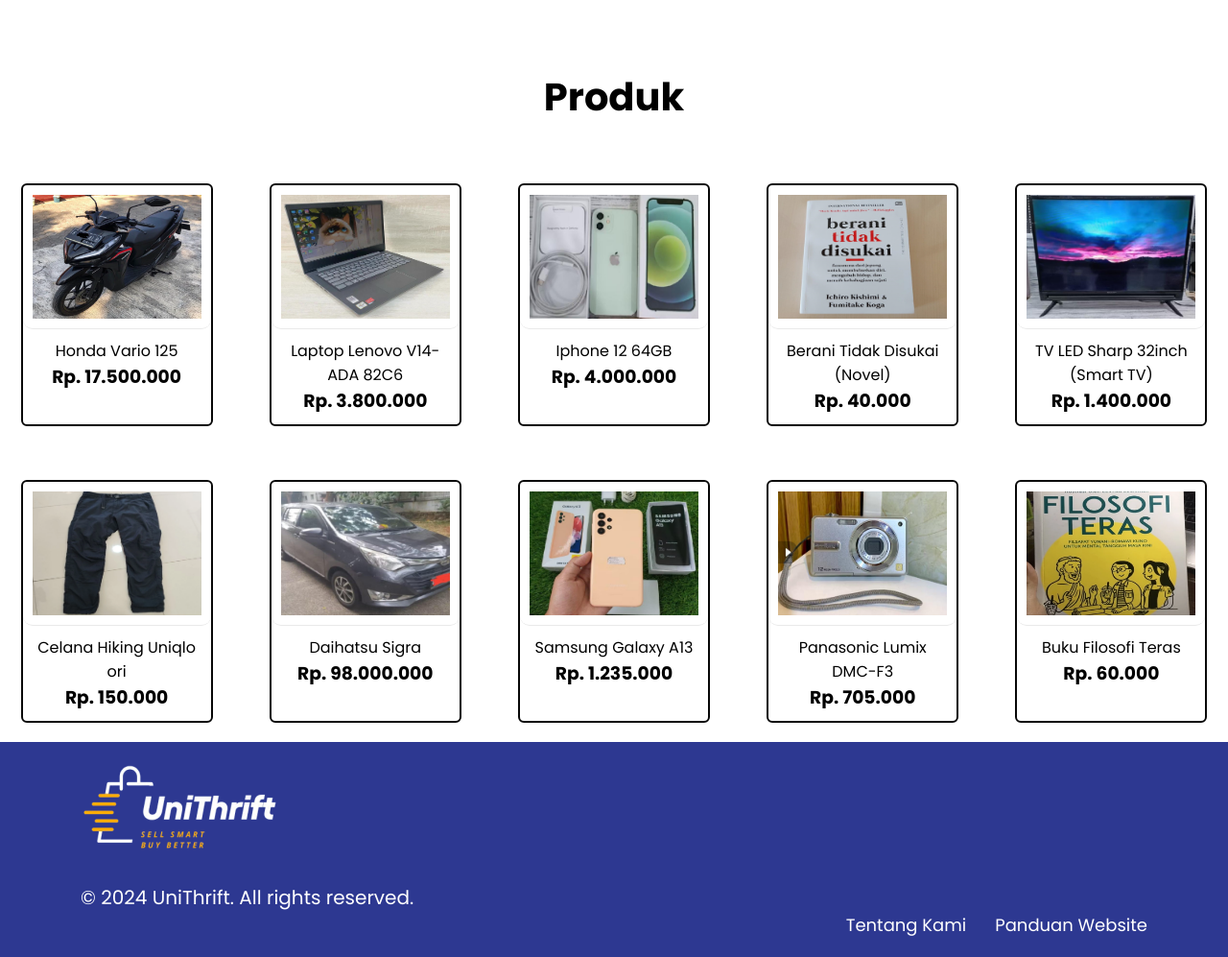
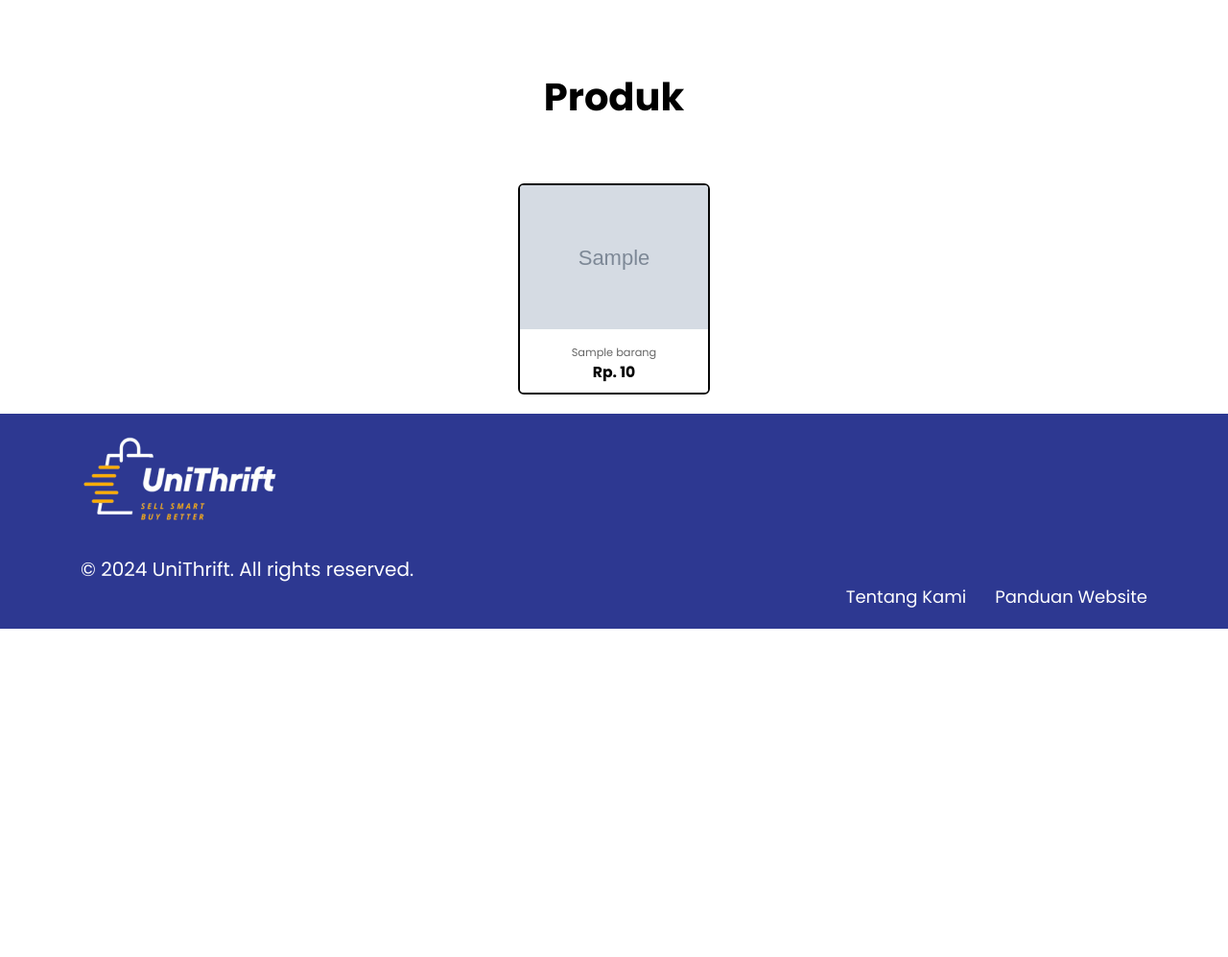
Before and after one commit to Gregroww/UniThrift, a PHP site: page / in a window 1280 px wide. Shown: the part 1136-2133 px from the top of the page at 96% size. After the commit the page ends 1791 px from the top, so only its background shows below. Run offline with PHP 8.4, Linux system fonts and the light colour scheme; tables that the repository leaves empty hold one stand-in row (values such as "Sample post"); grey boxes marked "Sample" are stand-in pictures.

Commit message:
Update backend index.php + beberapa css

```diff
--- a/index.php
+++ b/index.php
@@ -1,3 +1,24 @@
+<?php
+require "connect.php";
+
+function getRandomProducts($conn, $limit = 10) {
+    $query = "SELECT id_barang, nama_barang, harga, gambar FROM barang ORDER BY RAND() LIMIT $limit";
+    $result = mysqli_query($conn, $query);
+
+    $products = [];
+    if ($result && mysqli_num_rows($result) > 0) {
+        while ($row = mysqli_fetch_assoc($result)) {
+            $products[] = $row; // Masukkan setiap baris ke dalam array produk
+        }
+    }
+    return $products;
+
+
+}
+
+$randomProducts = getRandomProducts($conn); // Panggil fungsi
+?>
+
 <!DOCTYPE html>
 <html lang="en">
 <head>
@@ -22,7 +43,7 @@
             <span class="text-category">Pria</span>
         </a>
         <a href="#" class="category">
-            <span class="text-category">Electronik</span>
+            <span class="text-category">Elektronik</span>
         </a>
         <a href="#" class="category">
             <span class="text-category">Mainan</span>
@@ -93,83 +114,31 @@
         <span class="title">Produk</span>
     </div>
 
+    <form action="productpage.php" method="GET">
         <main class="main-section">
             <div class="main-content">
                 <div class="content-grid">
+                    <?php if (!empty($randomProducts)): ?>
+                        <?php foreach ($randomProducts as $product): ?>
                             <div class="content-box">
-                    <img src="assets/Picture1.png" alt="Content 1" class="content-image"/>
+                                <button type="submit" name="id" value="<?php echo htmlspecialchars($product['id_barang']); ?>" class="content-button">
+                                    <img src="assets/<?php echo htmlspecialchars($product['gambar']); ?>"
+                                        alt="<?php echo htmlspecialchars($product['nama_barang']); ?>"
+                                        class="content-image">
                                     <div class="title-box">
-                        <p2>Honda Vario 125</p2>
-                        <h3>Rp. 17.500.000 </h3>
+                                        <p><?php echo htmlspecialchars($product['nama_barang']); ?></p>
+                                        <h3>Rp. <?php echo number_format($product['harga'], 0, ',', '.'); ?></h3>
                                     </div>
+                                </button>
                             </div>
-                <div class="content-box">
-                    <img class="content-image" src="assets/Picture2.png" alt="Content 3"/>
-                    <div class="title-box">
-                        <p2>Laptop Lenovo V14-ADA 82C6</p2>
-                        <h3>Rp. 3.800.000</h3>
-                    </div>
-                </div>
-                <div class="content-box">
-                    <img class="content-image" src="assets/Picture3.png" alt="Content 4"/>
-                    <div class="title-box">
-                        <p2>Iphone 12 64GB</p2>
-                        <h3>Rp. 4.000.000</h3>
-                    </div>
-                </div>
-                <div class="content-box">
-                    <img class="content-image" src="assets/Picture4.png" alt="Content 5"/>
-                    <div class="title-box">
-                        <p2>Berani Tidak Disukai (Novel)</p2>
-                        <h3>Rp. 40.000</h3>
-                    </div>
-                </div>
-                <div class="content-box">
-                    <img class="content-image" src="assets/Picture5.png" alt="Content 6"/>
-                    <div class="title-box">
-                        <p2>TV LED Sharp 32inch (Smart TV)</p2>
-                        <h3>Rp. 1.400.000</h3>
-                    </div>
-                </div>
-                <div class="content-box">
-                    <img class="content-image" src="assets/Picture6.png" alt="Content 6"/>
-                    <div class="title-box">
-                        <p2>Celana Hiking Uniqlo ori</p2>
-                        <h3>Rp. 150.000</h3>
-                    </div>
-                </div>
-                <div class="content-box">
-                    <img class="content-image" src="assets/Picture7.png" alt="Content 6"/>
-                    <div class="title-box">
-                        <p2>Daihatsu Sigra</p2>
-                        <h3>Rp. 98.000.000</h3>
-                    </div>
-                </div>
-                <div class="content-box">
-                    <img class="content-image" src="assets/Picture8.png" alt="Content 6"/>
-                    <div class="title-box">
-                        <p2>Samsung Galaxy A13</p2>
-                        <h3>Rp. 1.235.000</h3>
-                    </div>
-                </div>
-                <div class="content-box">
-                    <img class="content-image" src="assets/Picture9.png" alt="Content 6"/>
-                    <div class="title-box">
-                        <p2>Panasonic Lumix DMC-F3</p2>
-                        <h3>Rp. 705.000</h3>
-                    </div>
-                </div>
-                <div class="content-box">
-                    <img class="content-image" src="assets/Picture10.png" alt="Content 6"/>
-                    <div class="title-box">
-                        <p2>Buku Filosofi Teras</p2>
-                        <h3>Rp. 60.000</h3>
-                    </div>
-                </div>
+                        <?php endforeach; ?>
+                    <?php else: ?>
+                        <p>Tidak ada produk yang tersedia saat ini.</p>
+                    <?php endif; ?>
                 </div>
             </div>
         </main>
-    <!--Footer-->
+    </form>
     <?php require "footer.php"; ?>
 </body>
 </html>
--- a/productpage.php
+++ b/productpage.php
@@ -1,3 +1,7 @@
+<?php
+require 'connect.php';
+?>
+
 <!DOCTYPE html>
 <html lang="en">
 <head>
--- a/styles.css
+++ b/styles.css
@@ -406,12 +406,17 @@ body {
 .content-image {
     width: 100%;
     height: 150px;
-    object-fit: cover ;
-    border-bottom: 1px solid #eaeaea;
-    padding: 10px;
-    border-radius: 10px;
+    object-fit: cover;
 }
 
+.content-button{
+    background-color: white;
+    border-collapse: collapse;
+    border-color: white;
+    height: 100%;
+    width: 100%;
+    border: 0px;
+}
 
 .title-box {
     padding: 10px;
```
Lines whose indentation alone changed are shown as unchanged.
